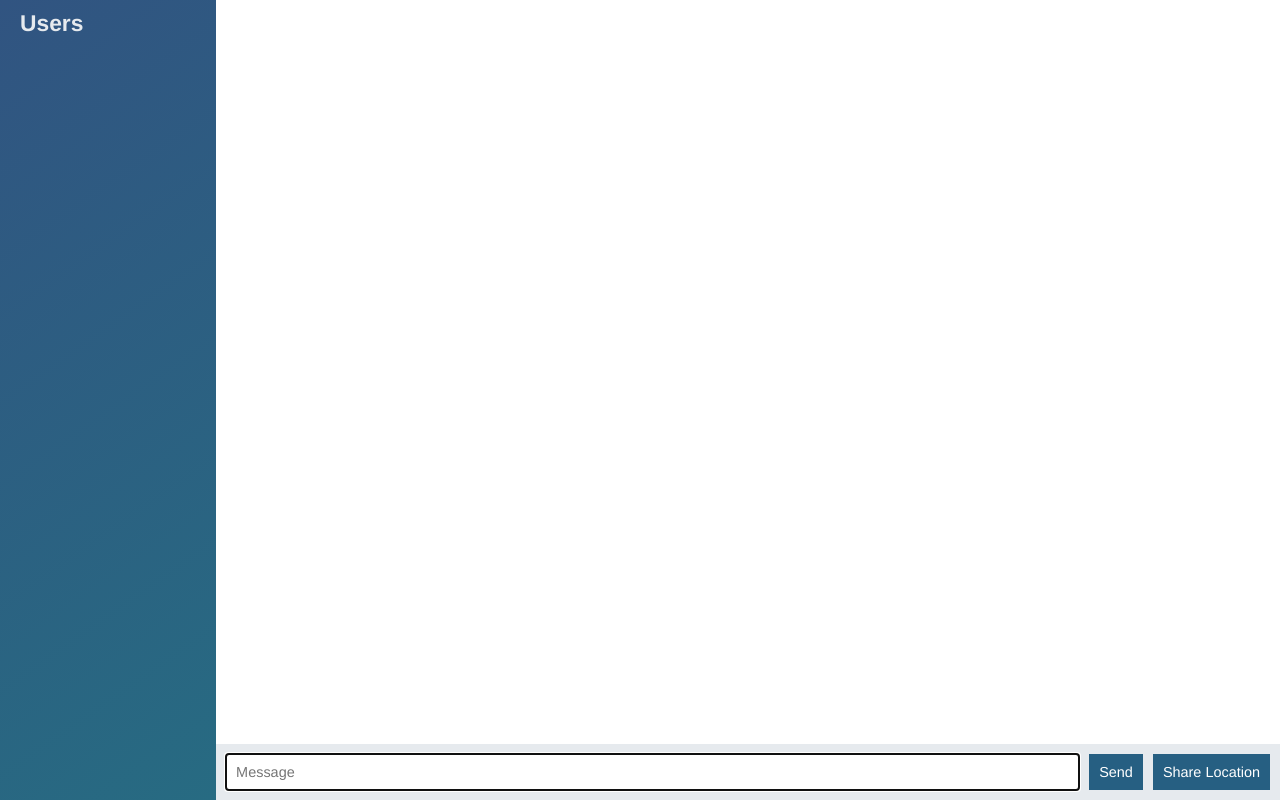
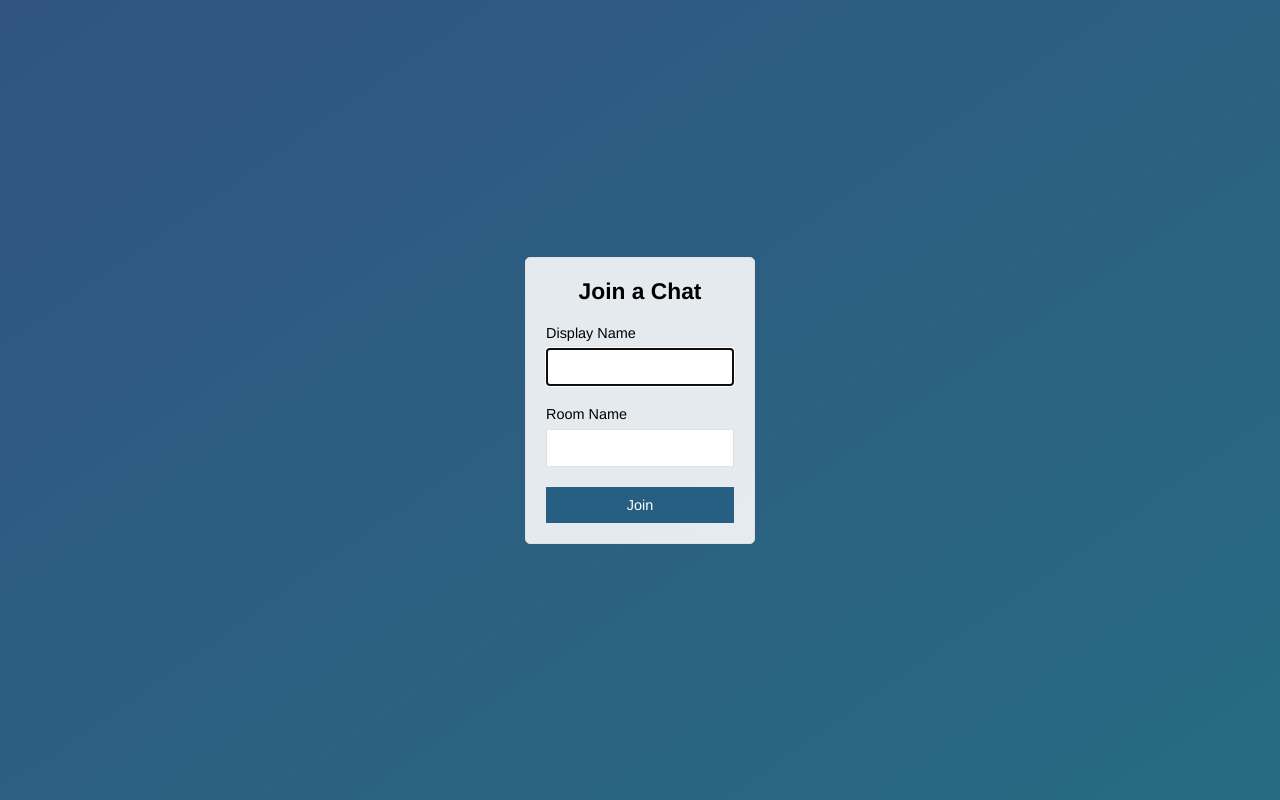
Before and after one commit to ryanbsherrill/MyChat, a website: page public/index.html in a window 1280 px wide. Drawn offline with nearby package versions, Linux system fonts and the light colour scheme; no server answers.

Commit message:
Add join page that submits to chat.html

```diff
--- a/public/index.html
+++ b/public/index.html
@@ -1,63 +1,30 @@
 <!DOCTYPE html>
 <html>
-
   <head>
     <meta charset="utf-8">
+    <meta name="viewport" content="width=device-width, initial-scale=1, user-scalable=no">
+    <title>Join | ChatApp</title>
     <link rel="stylesheet" href="/css/styles.css">
   </head>
 
-  <body class="chat">
-    <div class="chat__sidebar">
-      <h3>Users</h3>
-      <div id="users"></div>
+  <body class="centered-form">
+    <div class="centered-form__form">
+      <form action="/chat.html">
+        <div class="form-field">
+          <h3>Join a Chat</h3>
+        </div>
+        <div class="form-field">
+          <label>Display Name</label>
+          <input type="text" name="name" autofocus>
+        </div>
+        <div class="form-field">
+          <label>Room Name</label>
+          <input type="text" name="room">
+        </div>
+        <div class="form-field">
+          <button>Join</button>
+        </div>
+      </form>
     </div>
-    <div class="chat__main">
-      <ol id="messages" class="chat__messages"></ol>
-      <div class="chat__footer">
-        <form id="message-form">
-          <input name="message"
-                 type="text"
-                 placeholder="Message"
-                 autofocus
-                 autocomplete="off">
-          <button>Send</button>
-        </form>
-        <button id="send-location">Share Location</button>
-      </div>
-    </div>
-
-    <script id="message-template" type="text/template">
-      <li class ="message">
-        <div class="message__title">
-          <h4>{{from}}</h4>
-          <span>{{createdAt}}</span>
-        </div>
-        <div class="message__body">
-          <p>{{text}}</p>
-        </div>
-      </li>
-    </script>
-
-    <script id="location-message-template" type="text/template">
-      <li class ="message">
-        <div class="message__title">
-          <h4>{{from}}</h4>
-          <span>{{createdAt}}</span>
-        </div>
-        <div class="message__body">
-          <p>
-            <a href="{{url}}" target=_blank"">My Current Location</a>
-          </p>
-        </div>
-      </li>
-    </script>
-
-    <script src="/socket.io/socket.io.js"></script>
-    <script src="/js/libs/jquery-3.2.1.min.js"></script>
-    <script src="/js/libs/moment.js"></script>
-    <script src="/js/libs/mustache.js"></script>
-    <script src="/js/libs/notify.min.js"></script>
-    <script src="/js/index.js"></script>
   </body>
-
 </html>
```
Also changed, not shown: public/chat.html (added, +65 -0 lines), public/js/chat.js (renamed from public/js/index.js).
